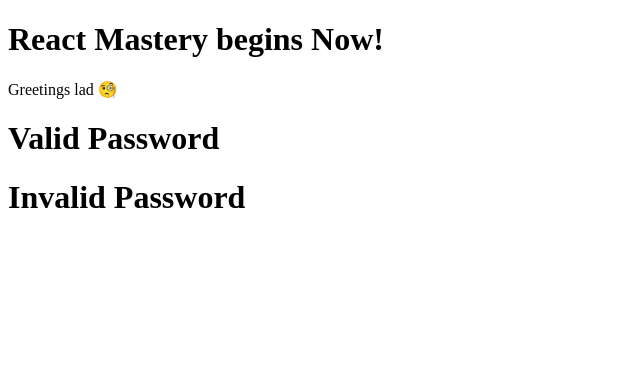
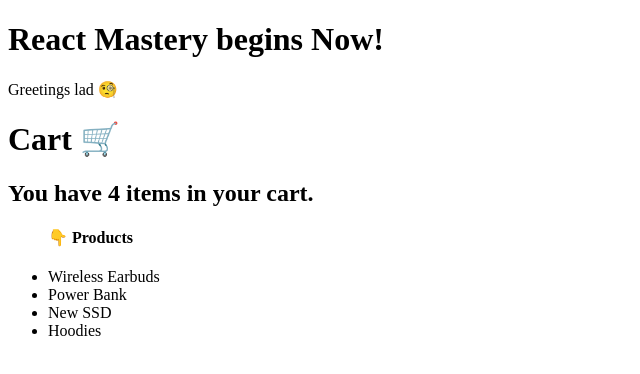
Before and after one commit to ckiroshan/reactapp, a React (Create React App) app: page / in a window 1280 px wide. Shown: the top 374 px of the page, without its empty margins (0-640 px from the left). Built offline with nearby package versions, Linux system fonts and the light colour scheme.

Commit message:
Used && operator for conditional rendering.

```diff
--- a/src/App.js
+++ b/src/App.js
@@ -1,13 +1,12 @@
 import Greetings from "./components/Greetings";
-import Password from "./components/Password";
+import Cart from "./components/Cart";
 
 function App() {
   return (
     <>
       <h1>React Mastery begins Now!</h1>
       <Greetings />
-      <Password isValid={true} />
-      <Password isValid={false} />
+      <Cart />
     </>
   );
 }
--- /dev/null
+++ b/src/components/Cart.jsx
@@ -0,0 +1,22 @@
+import React from "react";
+
+const Cart = () => {
+  const items = ["Wireless Earbuds", "Power Bank", "New SSD", "Hoodies"];
+
+  return (
+    <>
+      <h1>Cart 🛒</h1>
+
+      {items.length > 0 && <h2>You have {items.length} items in your cart.</h2>}
+
+      <ul>
+        <h4>👇 Products</h4>
+        {items.map((item) => (
+          <li key={Math.random() * 10}>{item}</li>
+        ))}
+      </ul>
+    </>
+  );
+};
+
+export default Cart;
```
